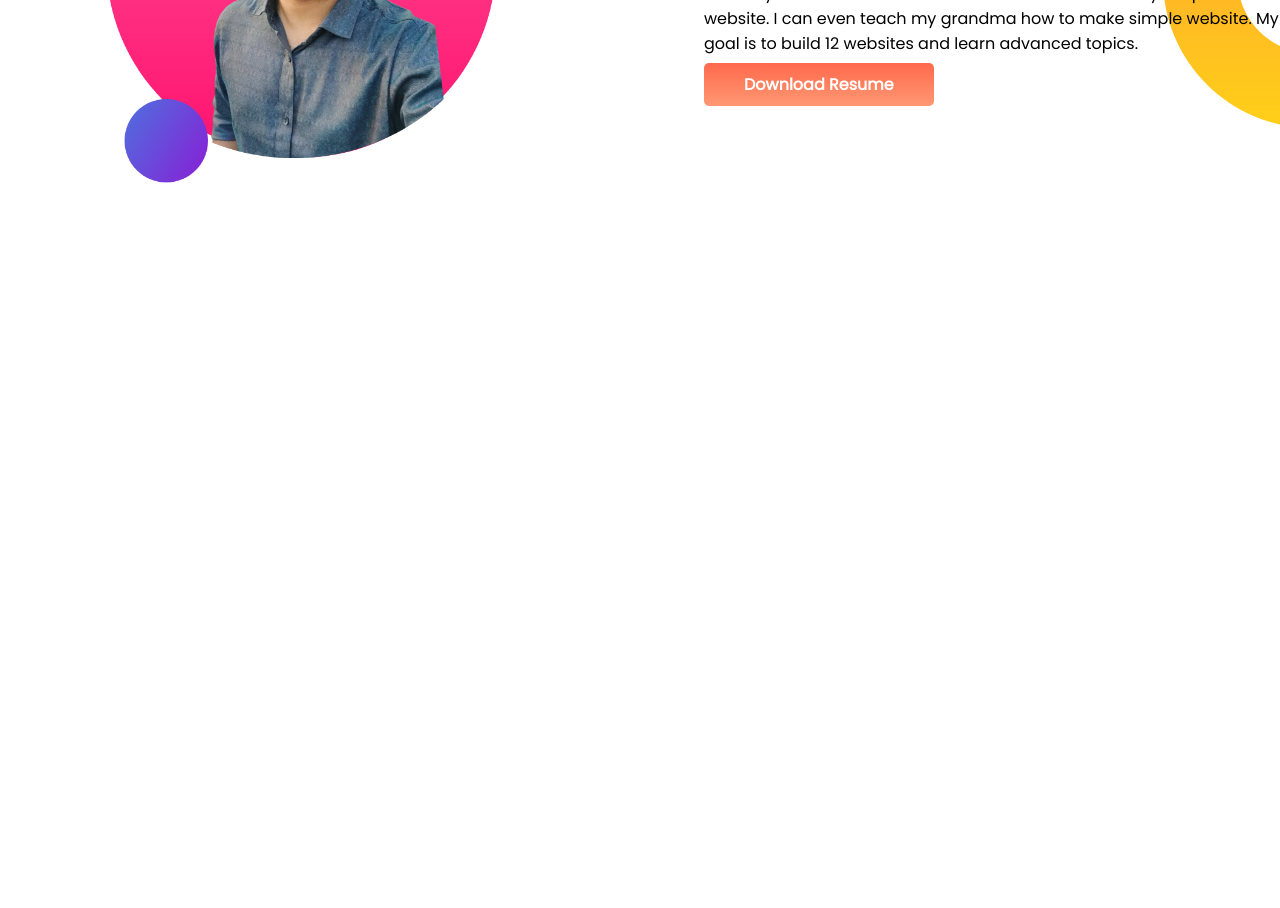
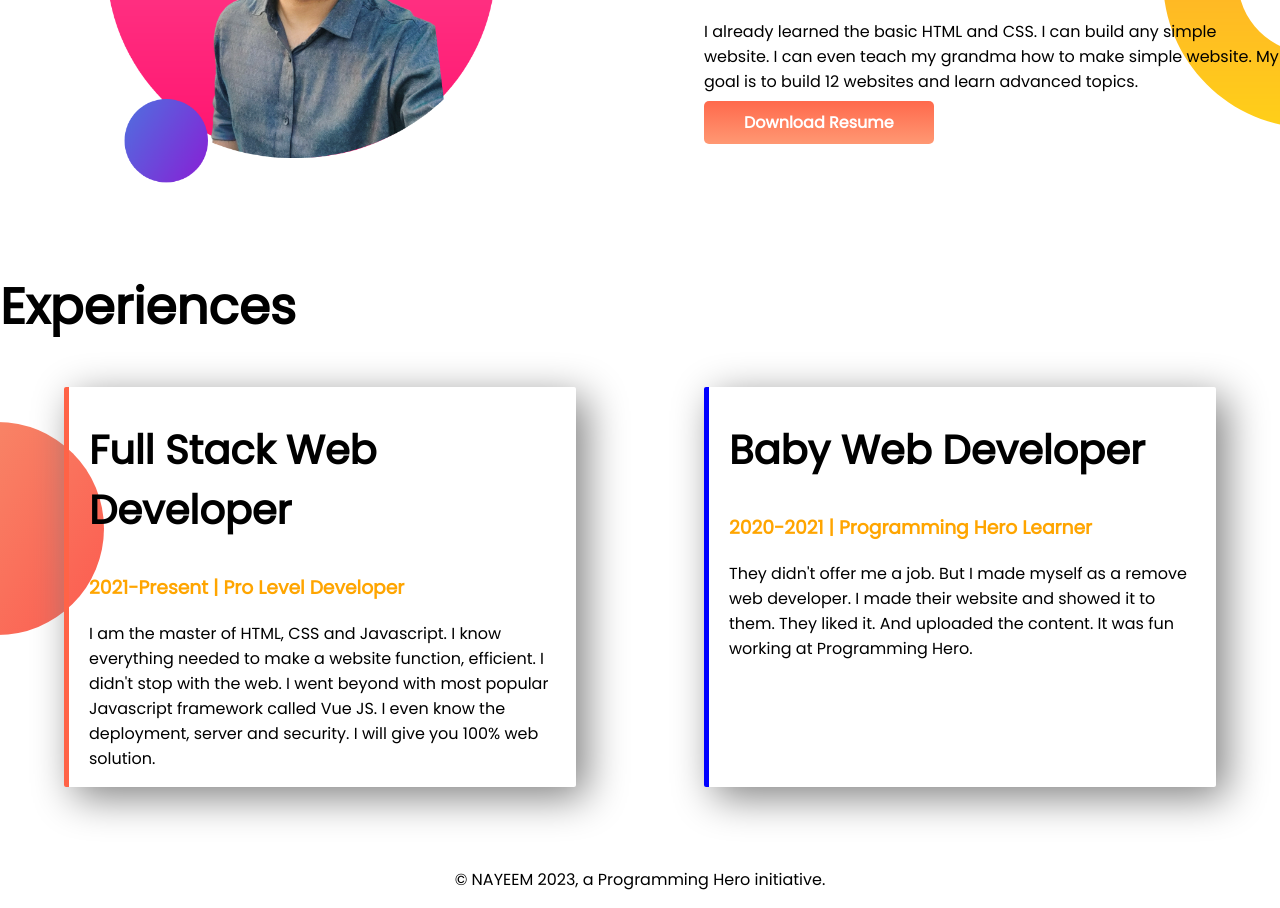
Before and after one commit to Nayeem31/developer-portfolio, a plain HTML site: page index.html in a window 1280 px wide. Shown: the part 750-1658 px from the top of the page. Before the commit the page ends 1020 px from the top, so only its background shows below. Drawn offline with Linux system fonts and the light colour scheme.

Commit message:
style done

```diff
--- a/index.html
+++ b/index.html
@@ -11,7 +11,7 @@
     <link rel="stylesheet" href="style.css">
 </head>
 <body>
-    <section class="top-banner">
+    <section class="top-banner flexible-container">
         <div class="half-width">
             <h1>Welcome To</h1>
             <h1> <span class="orange-color">Nayeem's</span> World</h1>
@@ -24,7 +24,7 @@
             <img src="images/my-bg.png" alt="">
         </div>
     </section>
-    <section class="dream-big">
+    <section class="dream-big flexible-container">
         <div class="half-width">
             <img src="images/my-bg2 .png" alt="">
         </div>
@@ -35,5 +35,23 @@
             <a class="link-button" target="_blank" href="#">Download Resume</a>
         </div>
     </section>
+    <section class="experience-area">
+        <h1>Experiences</h1>
+        <div class="flexible-container">
+            <div id="Full-Stack-Web-Developer" class="experiences-item">
+                <h2>Full Stack Web Developer</h2>
+                <h3 class="orange-color">2021-Present | Pro Level Developer</h3>
+                <p>I am the master of HTML, CSS and Javascript. I know everything needed to make a website function, efficient. I didn't stop with the web. I went beyond with most popular Javascript framework called Vue JS. I even know the deployment, server and security. I will give you 100% web solution.</p>
+            </div>
+            <div id="Baby-Web-Developer" class="experiences-item">
+                <h2>Baby Web Developer</h2>
+                <h3 class="orange-color">2020-2021 | Programming Hero Learner</h3>
+                <p>They didn't offer me a job. But I made myself as a remove web developer. I made their website and showed it to them. They liked it. And uploaded the content. It was fun working at Programming Hero.</p>
+            </div>
+        </div>
+    </section>
+    <footer>
+        <p>© NAYEEM 2023, a Programming Hero initiative.</p>
+    </footer>
 </body>
 </html>
--- a/style.css
+++ b/style.css
@@ -5,10 +5,13 @@ body{
 h1{
     font-size: 50px;
 }
+h2{
+    font-size: 40px;
+}
 .orange-color{
     color: orange;
 }
-section{
+.flexible-container{
     display: flex;
     margin-bottom: 80px;
 
@@ -38,3 +41,27 @@ section{
     background-repeat: no-repeat;
     background-position: right;
 }
+.experiences-item{
+    width: 40%;
+    margin-left: 5%;
+    margin-right: 5%;
+    padding-left: 20px;
+    padding-right: 20px;
+    box-shadow: 10px 10px 40px gray;
+    border-radius: 2px;
+}
+.experience-area{
+    background-image: url(images/exp-bg.png);
+    background-repeat: no-repeat;
+    background-position: left;
+
+}
+#Full-Stack-Web-Developer{
+border-left: 5px solid #FF6347;
+}
+#Baby-Web-Developer{
+    border-left: 5px solid #0000FF;
+}
+footer p{
+    text-align: center;
+}
```
